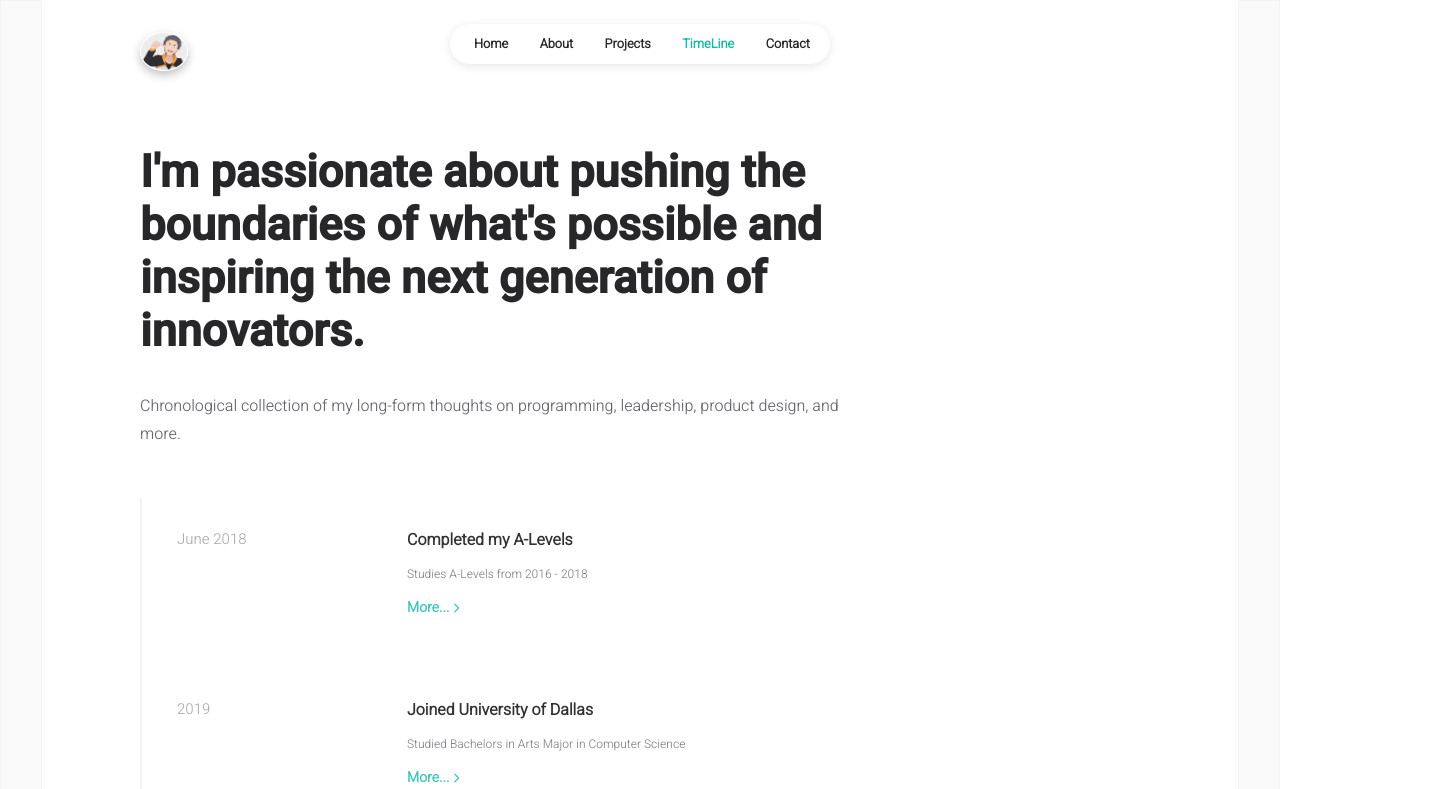
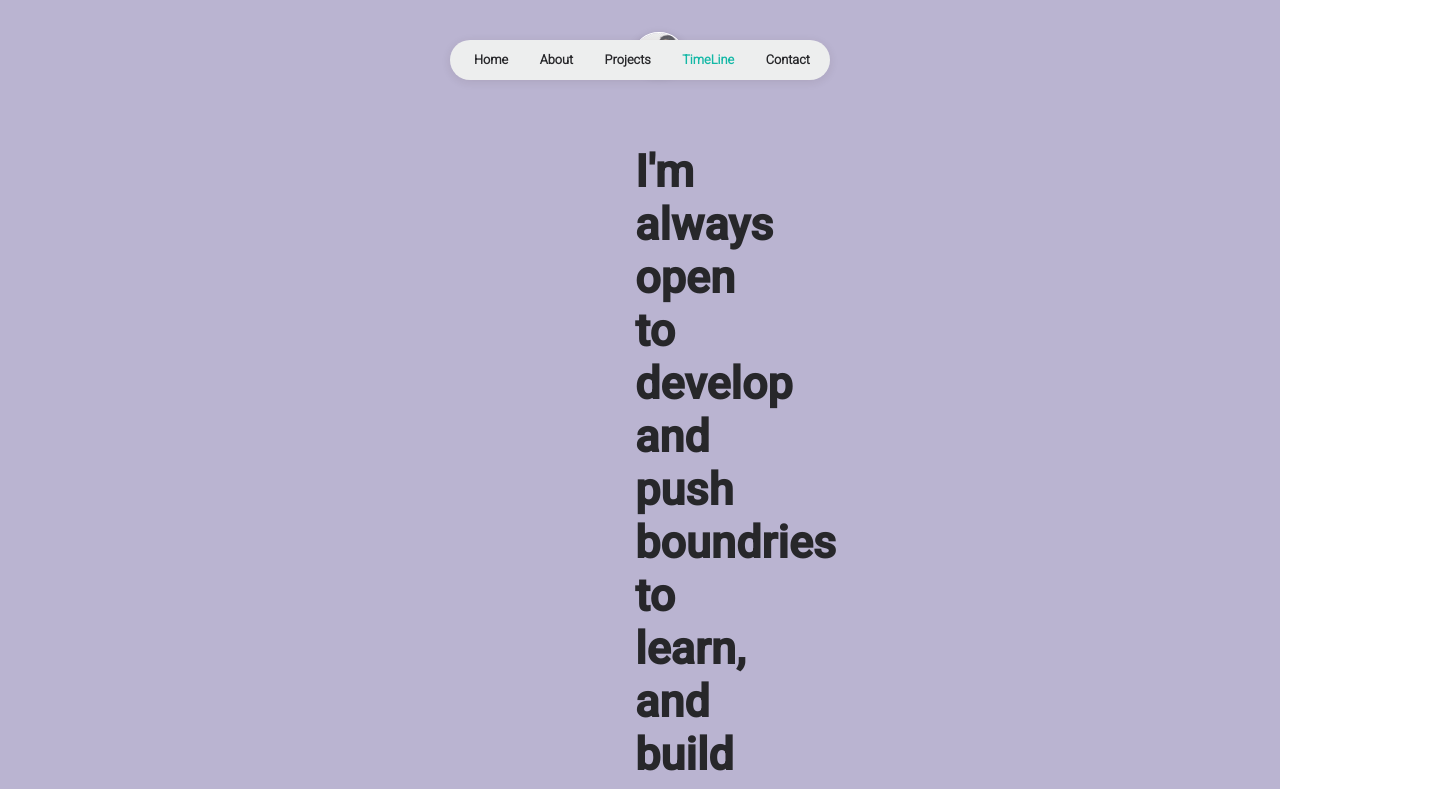
Before and after one commit to BijanSaud1/MyPortfolio, a React (Create React App) app: page /timelines in a window 1280 px wide. Shown: the top 789 px of the page, 1434 px wide, since content can reach past the window. Built offline with nearby package versions, Linux system fonts and the light colour scheme.

Commit message:
new changes skills

```diff
--- a/src/app.css
+++ b/src/app.css
@@ -9,16 +9,16 @@
 }
 
 ::-webkit-scrollbar-thumb {
-	background-color: #383636;
+	background-color: #080810;
 	border-radius: 5px;
 }
 
 ::-webkit-scrollbar-thumb:hover {
-	background-color: rgb(0, 0, 0);
+	background-color: rgb(5, 0, 0);
 }
 
 .page-content {
-	background-color: white;
+	background-color: rgb(186, 180, 209);
 	position: relative;
 }
 
@@ -29,8 +29,8 @@
 	top: 0;
 	bottom: 0;
 	width: calc((100% - 1200px) / 2);
-	background-color: #fafafa;
-	border: 1px solid #f4f4f5;
+	background-color: rgb(186, 180, 209);
+	border: 1px solid rgb(186, 180, 209);
 }
 
 .page-content:before {
@@ -44,7 +44,7 @@
 }
 
 .content-wrapper {
-	max-width: 1000px;
+	max-width: 10px;
 	margin: 0 auto;
 }
 
--- a/src/components/common/styles/card.css
+++ b/src/components/common/styles/card.css
@@ -2,9 +2,11 @@
 
 .card {
 	mix-blend-mode: normal;
-	border-radius: 20px;
-	outline: 2px solid #f4f4f5;
+
+
+
 }
+
 
 .card-container {
 	padding: 30px;
@@ -29,6 +31,6 @@
 }
 
 .card-body {
-	padding-top: 40px;
+	padding-top: 10px;
 	font-size: 15px;
 }
--- a/src/components/common/styles/navBar.css
+++ b/src/components/common/styles/navBar.css
@@ -12,8 +12,8 @@
 	justify-content: center;
 	align-items: center;
 	position: fixed;
-	top: 3vh;
-	z-index: 999;
+	top: 5vh;
+	z-index: 50;
 }
 
 .nav-background {
@@ -21,8 +21,8 @@
 	height: 40px;
 	padding-left: 0%;
 	padding-right: 0%;
-	background: #fff;
-	box-shadow: 0px 2px 10px rgba(0, 0, 0, 0.1);
+	background: #edeeee;
+	box-shadow: 0px 2px 10px rgba(46, 28, 28, 0.1);
 	border-radius: 40px;
 }
 
--- a/src/data/timelines.js
+++ b/src/data/timelines.js
@@ -64,10 +64,21 @@ function timeline_2() {
 		body: (
 			<React.Fragment>
 				<div className="timeline-content">
-					<div className="paragraph"></div>
+					<div className="paragraph">I joined University of Dallas, Majoring in Computer Science. I learn Racker Programming Language at the University.</div>
+
+					<div>
+					<h4 className="">SKILLS</h4>
+						<ul>
+							<li>Object- Oriented Programming</li>
+							<li>Racket Programming Language</li>
+							<li>Algorithm and Data Structure</li>
+
+
+						</ul>
+					</div>
 					<img
 						src="https://www.shutterstock.com/image-vector/group-people-laughing-lol-isolated-vector-1390409888"
-						alt="random"
+						alt="NoImage"
 						className="randImage"
 					/>
 				</div>
@@ -103,9 +114,22 @@ function timeline_3() {
 			<React.Fragment>
 				<div className="timeline-content">
 					<div className="paragraph"></div>
+					<div>
+						<h3>SKILLS</h3>
+						<ul>
+							<li>Object Oriented Programming Language</li>
+							<li>Data Structures and Algorithm</li>
+							<li>Assembly Level Language</li>
+							<li>Operating System</li>
+							<li>Information Security: <strong>Awaiting Certification</strong></li>
+							<li>Database and SQL-Query Language</li>
+							<li>Software Design Patterns</li>
+							<li>Project Management</li>
+						</ul>
+					</div>
 					<img
 						src="https://www.shutterstock.com/image-vector/group-people-laughing-lol-isolated-vector-1390409888"
-						alt="random"
+						alt="NoImage"
 						className="randImage"
 					/>
 				</div>
@@ -140,10 +164,10 @@ function timeline_4() {
 		body: (
 			<React.Fragment>
 				<div className="timeline-content">
-					<div className="paragraph"></div>
+					<div className="paragraph">I will graduate in December of 2023 from University of Texas At Arlington with a Bachelors Degree.</div>
 					<img
 						src="https://www.shutterstock.com/image-vector/group-people-laughing-lol-isolated-vector-1390409888"
-						alt="random"
+						alt="NoImage"
 						className="randImage"
 					/>
 				</div>
--- a/src/data/user.js
+++ b/src/data/user.js
@@ -15,21 +15,21 @@ const INFO = {
 	},
 
 	homepage: {
-		title: "Full-stack web and mobile Application developer: Aspiring Entrepreneur.",
+		title: "Full-Stack web and mobile Application developer: Aspiring Entrepreneur.",
 		description: "I am a Full-Stack developer with Experties in Java, C#, and React. I have experties in building sclable, secure, and reliable web applications using various frameworks and technologies. I enjoy solving complex problems and foccus on learning new skills and technologies. I am passionate about creating high-quality code that follows best industry practices and standards. I am always seeking new challanges and opportunites to grow as a developer. ",
 
 	},
 
 	about: {
-		title: "I'm Bijan Saud. I live in United States, where In my small appartment, I aspire to become an Developer and eventully an Entrepreneur.",
+		title: "I AM A DEVELOPER, BUILDER, AND LEARNER",
 		description:
-			"I've worked on a variety of projects over the years and I;m proud of the process that I have achieved. Many of the projects are in my GitHub and are available for other to explore. If you have any suggestions and feedback on my projects the please feel free to connect with me. I' am always open new ideas and thoughts to improve myself.",
+			"I am currently a Senior at The university of Texas at Arlington. I am currently Majoring in Software Engineering. I enjoy building softwares that solves problem. I've worked on a variety of projects over the years and I'am proud of the process that I have achieved. Many of the projects are in my GitHub and also available for others to explore. I'm always open to new ideas and thoughts to improve myself.",
 	},
 
 	timelines: {
-		title: "I'm passionate about pushing the boundaries of what's possible and inspiring the next generation of innovators.",
+		title: "I'm always open to develop and push boundries to learn, and build next generation softwares.",
 		description:
-			"Chronological collection of my long-form thoughts on programming, leadership, product design, and more.",
+			"Chronological collection of my major life Events.",
 	},
 
 	projects: [
@@ -45,7 +45,8 @@ const INFO = {
 		{
 			title: "Employee Management System",
 			description:
-				"Employee Management System is a basic Management System that I developed using Java Spring Boot for the backend, SQL for database, and React for FrontEnd. This project performs all the CRUD operations. I also have used Spring Security with JSON webtoken for Authentication and Authorization.",
+				"Employee Management System is the Basic Management System. It is built using Java Spring Booot Framework (Backend), React (FrontEnd), and SQL (Database). This project can perform all the CRUD operations using Axios to make HTTP requests.",
+
 			logo: "https://cdn.jsdelivr.net/npm/programming-languages-logos/src/javascript/javascript.png",
 			linkText: "View Project",
 			link: "https://github.com/BijanSaud1/EmployeeManagementSystem",
@@ -54,7 +55,7 @@ const INFO = {
 		{
 			title: "Corp Catch",
 			description:
-				"Corp Catch is a Simple Mobile game Application developed for US-ARMY. In this Applicaiton We used Android Studio for developement using Dart and Flutter, and Firebase for database. With login and register setup Corp Catch allows user to chose a tail from the list of trails and take on a journey with interative trail question to earn Corp Coin.",
+			" Copr Catch is a Mobile Game developed for US-ARMY. In this Application our team of 4 used Android Studio, Dart and Flutter, and Firebase(Database). This application allows user to choose a trail and navigate through the trail accomplished using Google Map API.",
 			logo: "https://cdn.jsdelivr.net/npm/programming-languages-logos/src/java/java.png",
 			linkText: "View Project",
 			link: "https://github.com/BijanSaud1/CoprCatch",
--- a/src/pages/about.jsx
+++ b/src/pages/about.jsx
@@ -1,5 +1,6 @@
 import React, { useEffect } from "react";
 import { Helmet } from "react-helmet";
+import { faBriefcase } from "@fortawesome/free-solid-svg-icons";
 
 import NavBar from "../components/common/navBar";
 import Footer from "../components/common/footer";
@@ -10,6 +11,7 @@ import INFO from "../data/user";
 import SEO from "../data/seo";
 
 import "./styles/about.css";
+import Card from "../components/common/card";
 
 const About = () => {
 	useEffect(() => {
@@ -48,6 +50,40 @@ const About = () => {
 								<div className="subtitle about-subtitle">
 									{INFO.about.description}
 								</div>
+
+								<Card className="card-skills"
+								icon={faBriefcase}
+								title="Skills"
+								body={
+								<div>
+									<div className="work">
+
+										<div>
+										Java EE | React JS | Web Development (HTML, CSS, JavaScript) |
+										JPA (Hibernate) | React JS | Node JS | C# | Python | C++ |
+										Java Spring Boot | Integration Framework (REST API) |
+										PowerBI Dashboard | SQL | NO-SQL | Design Pattern |
+										Project Tracking | Resource Allocation | Design Patterns
+
+										</div>
+									</div>
+									<div className="work">
+									Java Spring Boot |  Integration Framework (REST API) | Junit | Mockito
+									</div>
+									<div>
+										Maven Development Tools | CRUD | Dependency Injection | Inversion Of Control |
+										JPA | JDBC | Docker | CI/CD | Unreal Engine | Design Patterns | UML Notations |
+										Use case Diagram | MVC Design Model | GitHub | Presentation Skills |
+										Project Coordination | Project Planning | Resource Allocation | Project Management
+									</div>
+
+
+
+								</div>
+
+
+								}
+								/>
 							</div>
 
 							<div className="about-left-side">
```
Also changed, not shown: 1 other file (tests, documents, lock files or other folders).
